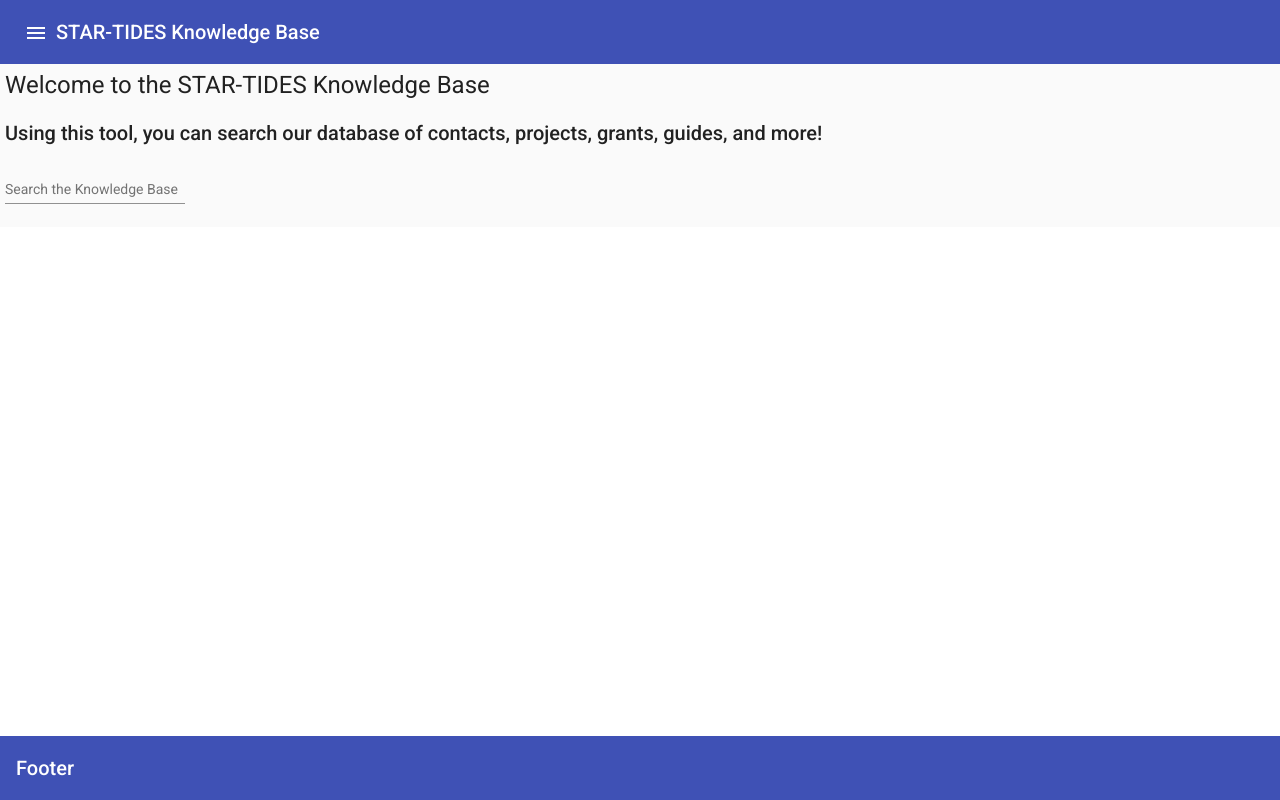
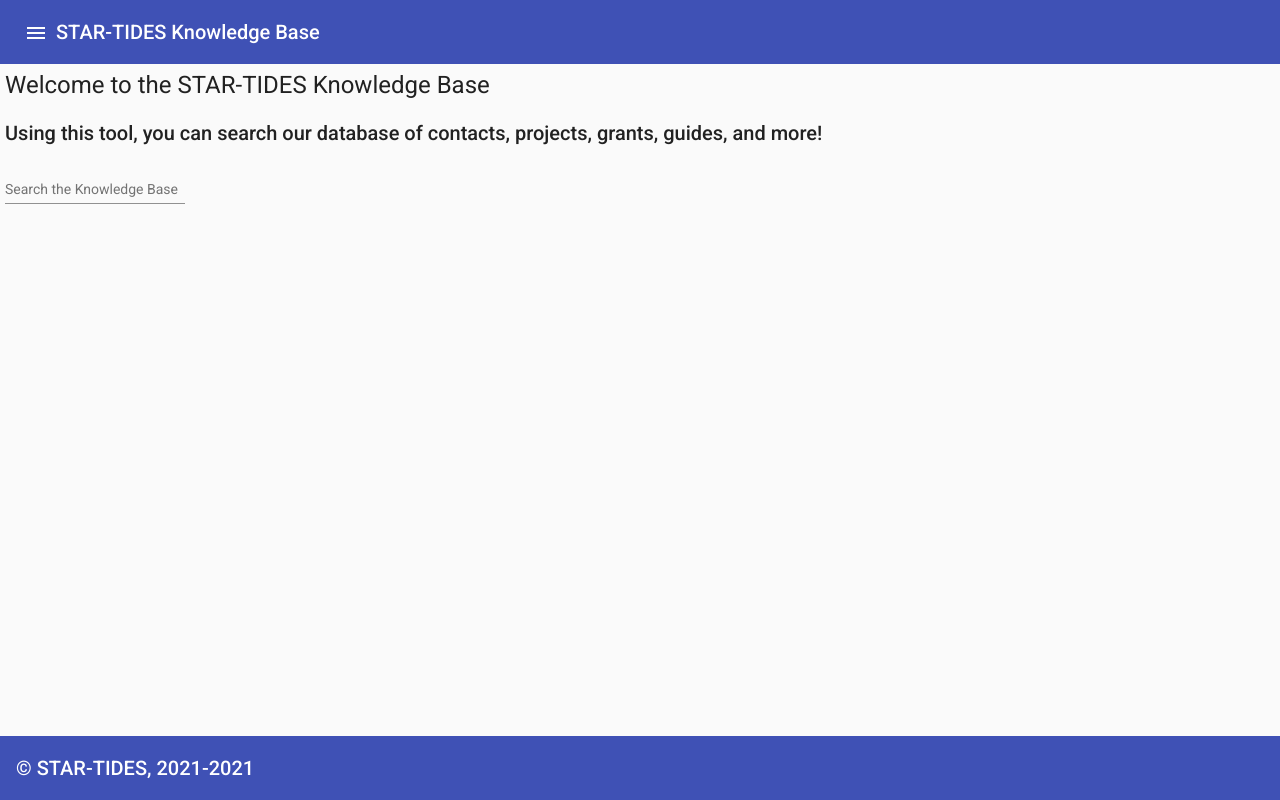
Before and after one commit to STAR-TIDES/kb, an Angular app in the folder frontend/star-tides/: page /home in a window 1280 px wide. Built offline with nearby package versions, Linux system fonts and the light colour scheme.

Commit message:
Improve the main app layout and styling.

```diff
--- a/frontend/star-tides/src/app/app.component.css
+++ b/frontend/star-tides/src/app/app.component.css
@@ -1,9 +1,3 @@
-.footer {
-    position: absolute;
-    bottom: 0;
-    /* display: flex; */
-    /* flex-direction: column; */
-}
 .menu-toolbar-spacer {
     flex: 1 1 auto;
 }
@@ -12,33 +6,14 @@
     background-color: lightgray;
 }
 
-/* .main-content-container {
-    height: 100%;
-    display: flex;
-    /* background-color: green; */
-    /* flex-direction: row; */
-    /* flex: 1; */
-    /* flex-grow: 1; */
-    /* flex-shrink: 1; */
-    /* flex-basis: auto; */
-    /* flex: 1 1 auto; */
-/* } */
-/* .main { */
-    /* height: 100%; */
-/* } */
-
-
-.root {
+mat-drawer-container {
     height: 100%;
 }
 
-.main {
-    height:  100%;
-    /* padding: 5px; */
+.main-content {
+    padding: 5px;
 }
 
-.main-content {
-    /* background-color: green; */
-    height: 100%;
+.side-menu {
     padding: 5px;
 }
--- a/frontend/star-tides/src/app/app.component.html
+++ b/frontend/star-tides/src/app/app.component.html
@@ -1,4 +1,5 @@
-<div class='root'>
+<!--This header/footer layout comes from https://stackoverflow.com/a/56422126. -->
+<div class='root' fxLayout='column' fxFlexFill>
   <div class='header-container'>
     <mat-toolbar color="primary" role="heading">
       <button mat-icon-button aria-label="Menu icon" (click)="drawer.toggle()">
@@ -7,7 +8,7 @@
       <span>STAR-TIDES Knowledge Base</span>
     </mat-toolbar>
   </div>
-  <div class="main-container">
+  <div class="main-container" fxFlex>
     <mat-drawer-container>
       <mat-drawer #drawer mode="side" class="side-menu">
         Some menu content.
@@ -19,7 +20,7 @@
   </div>
   <div class='footer-container'>
     <mat-toolbar color="primary" role="footer" class='footer'>
-      <span>Footer</span>
+      <span>© STAR-TIDES, 2021-{{ now | date: 'YYYY' }}</span>
     </mat-toolbar>
   </div>
 </div>
--- a/frontend/star-tides/src/app/app.component.ts
+++ b/frontend/star-tides/src/app/app.component.ts
@@ -8,21 +8,10 @@
   styleUrls: ['./app.component.css']
 })
 export class AppComponent {
-  title = 'star-tides';
-  name = 'World';
+  now = new Date();
 
   drawerClick(drawer: MatDrawer) {
     console.log(drawer);
     drawer.toggle();
   }
-
-  // constructor(private route: ActivatedRoute) {}
-
-  // ngOnInit() {
-  //   this.route.queryParams.subscribe(params => {
-  //     if (!!params['name']) {
-  //       this.name = params['name'];
-  //     }
-  //   });
-  // }
 }
```
Also changed, not shown: frontend/star-tides/src/app/app-routing.module.ts (+8 -0 lines), frontend/star-tides/src/styles.css (+8 -2 lines), 1 other file (tests, documents, lock files or other folders).
